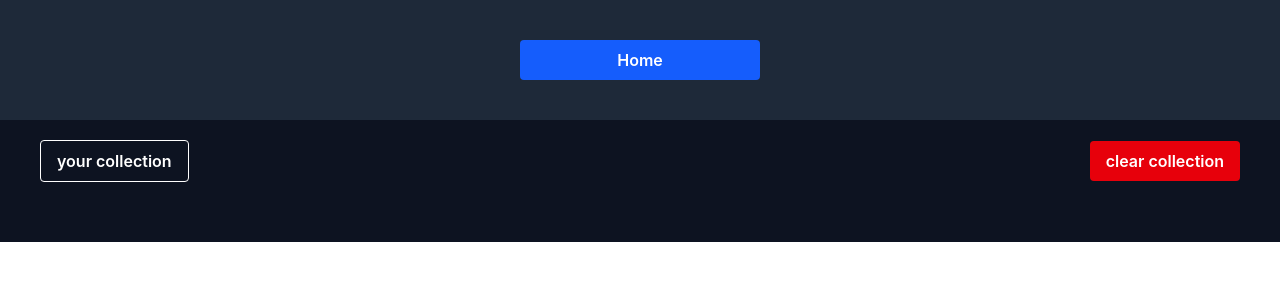
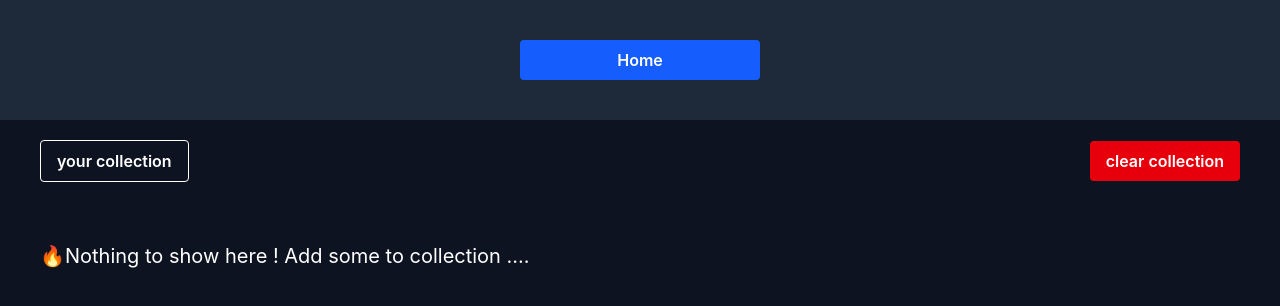
Before and after one commit to codamee/lumina-image-hub, a React (Vite) app: page /collection in a window 1280 px wide. Shown: the top 306 px of the page. Built offline with nearby package versions, Linux system fonts and the light colour scheme.

Commit message:
feat : add collectionpage with remove fn

```diff
--- a/src/components/ResultGrid.jsx
+++ b/src/components/ResultGrid.jsx
@@ -53,10 +53,10 @@ const ResultGrid = () => {
         };
         getData();
     }, [query, activeTab]);
-    if (error) return <div>Error</div>;
-    if (loading) return <div>Loading</div>;
+    if (error) return <div className="min-h-[80vh] p-10">Error</div>;
+    if (loading) return <div className="min-h-[80vh] p-10">Loading</div>;
     return (
-        <div className="grid grid-cols-4 gap-7 px-10 pb-10 justify-between">
+        <div className="min-h-[80vh] grid grid-cols-4 gap-7 px-10 pb-10 justify-between">
             {results.map((item, index) => {
                 return <ResultCard key={index} item={item} />
             })}
--- a/src/components/SearchBar.jsx
+++ b/src/components/SearchBar.jsx
@@ -22,7 +22,7 @@ const SearchBar = () => {
             </div>
             <div className="flex gap-5 w-1/2">
                 <form onSubmit={(e) => handleSubmit(e)}  className="flex gap-5 w-full">
-                    <input value={text} autoFocus={true} className=" w-full border px-4 py-2 outline-none rounded text-xl" type="text" placeholder="Search photos & videos..." required onChange={(e) => {
+                    <input value={text} autoFocus={true} className=" w-full border border-gray-600 px-4 py-2 outline-none rounded text-xl" type="text" placeholder="Search photos & videos..." required onChange={(e) => {
                         setText(e.target.value)
                     }} />
                     <button className="bg-white text-black px-4 py-2 outline-none rounded text-xl active:scale-95 cursor-pointer">Search</button>
--- a/src/pages/collectionPage.jsx
+++ b/src/pages/collectionPage.jsx
@@ -14,7 +14,7 @@ const CollectionPage = () => {
         toast.error("Collection Removed")
     }
     return (
-        <div className='text h-full'>
+        <div className='text h-screen'>
             <nav className='p-10 bg-gray-800 flex justify-center items-center'>
                 <Link to={"/"} className='w-1/5'>
                     <button className='px-4 py-2 w-full rounded font-semibold cursor-pointer bg-blue-600'>Home</button>
@@ -24,6 +24,7 @@ const CollectionPage = () => {
                 <p className='px-4 py-2 rounded font-semibold cursor-pointer border'>your collection</p>
                 <button onClick={() => { removeWholeCollection() }} className='px-4 py-2 rounded font-semibold cursor-pointer bg-red-600'>clear collection</button>
             </div>
+            {(items.length===0) && <div className='p-10 text-xl'>🔥Nothing to show here ! Add some to collection ....</div>}
             <div className="grid grid-cols-4 gap-7 px-10 pb-10 justify-between ">
                 {items.map((item, index) => {
                     return <CollectionCard key={item.id || index} item={item} />
```
